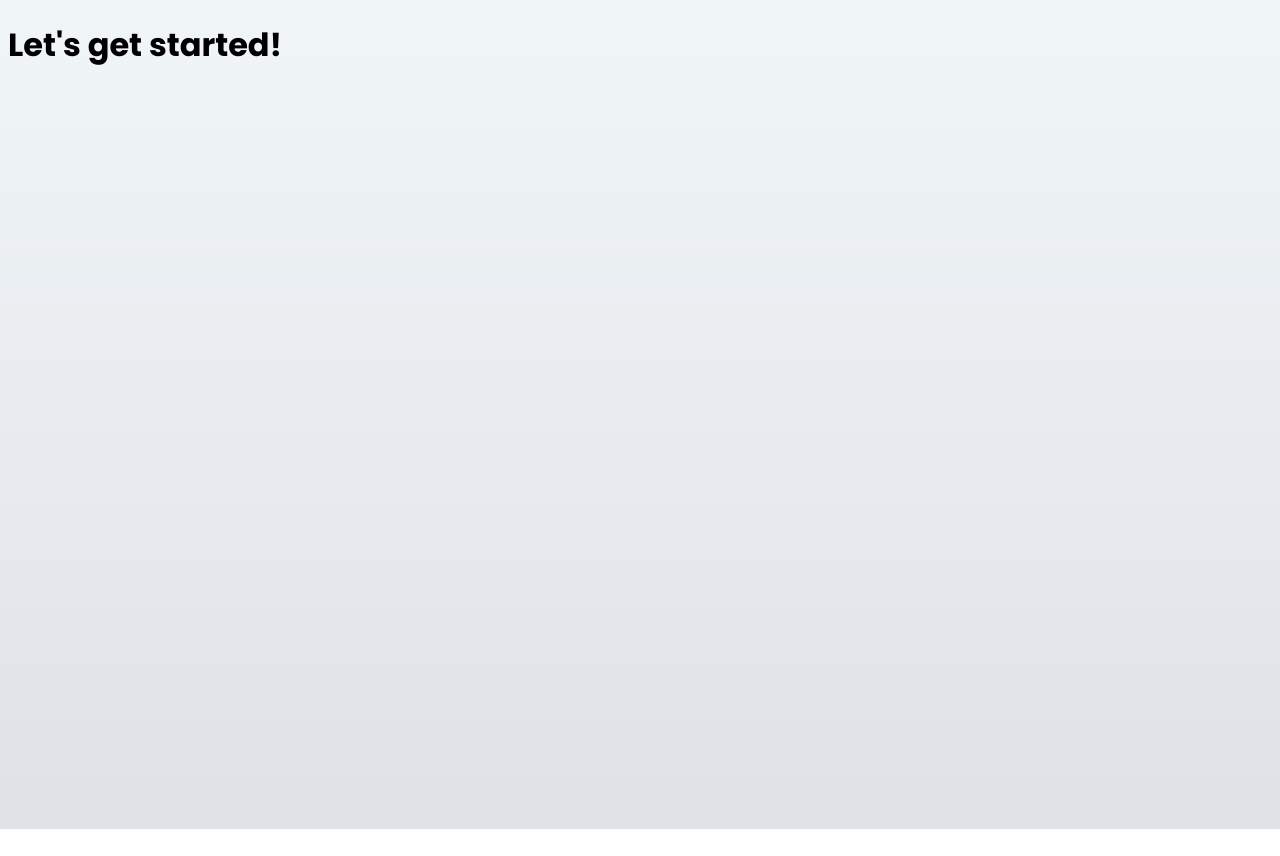
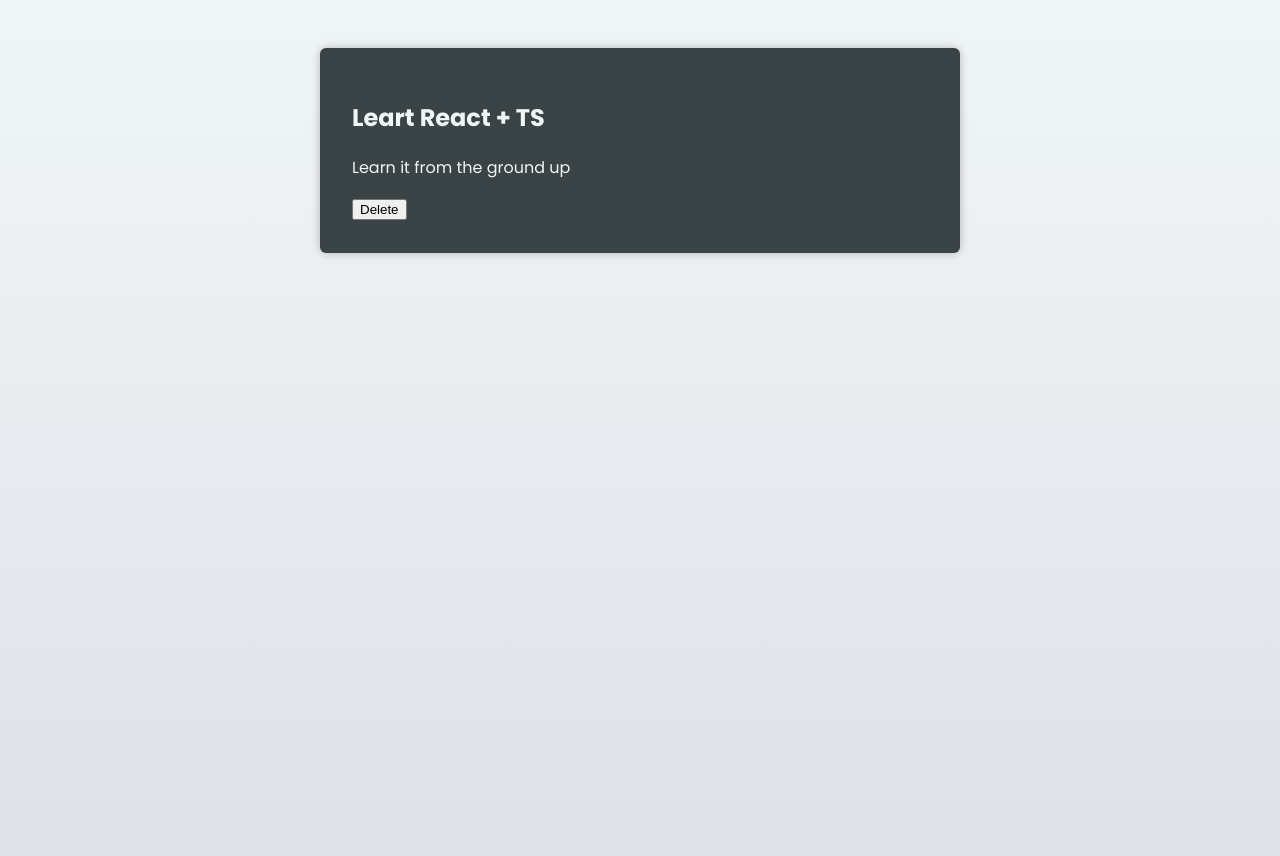
Before and after one commit to AlexisCast/react-ts-advance, a React (Vite) app: page / in a window 1280 px wide. Before the commit the page ends 829 px from the top, so only its background shows below. Built offline with nearby package versions, Linux system fonts and the light colour scheme.

Commit message:
create CourseGoal component with proptypes

```diff
--- a/src/App.tsx
+++ b/src/App.tsx
@@ -1,3 +1,12 @@
+import CourseGoal from "./components/CourseGoal.tsx";
+
 export default function App() {
-	return <h1>Let's get started!</h1>;
+	return (
+		<main>
+			<CourseGoal
+				title="Leart React + TS"
+				description="Learn it from the ground up"
+			/>
+		</main>
+	);
 }
--- /dev/null
+++ b/src/components/CourseGoal.tsx
@@ -0,0 +1,19 @@
+const CourseGoal = ({
+	title,
+	description,
+}: {
+	title: string;
+	description: string;
+}) => {
+	return (
+		<article>
+			<div>
+				<h2>{title}</h2>
+				<p>{description}</p>
+			</div>
+			<button>Delete</button>
+		</article>
+	);
+};
+
+export default CourseGoal;
```
